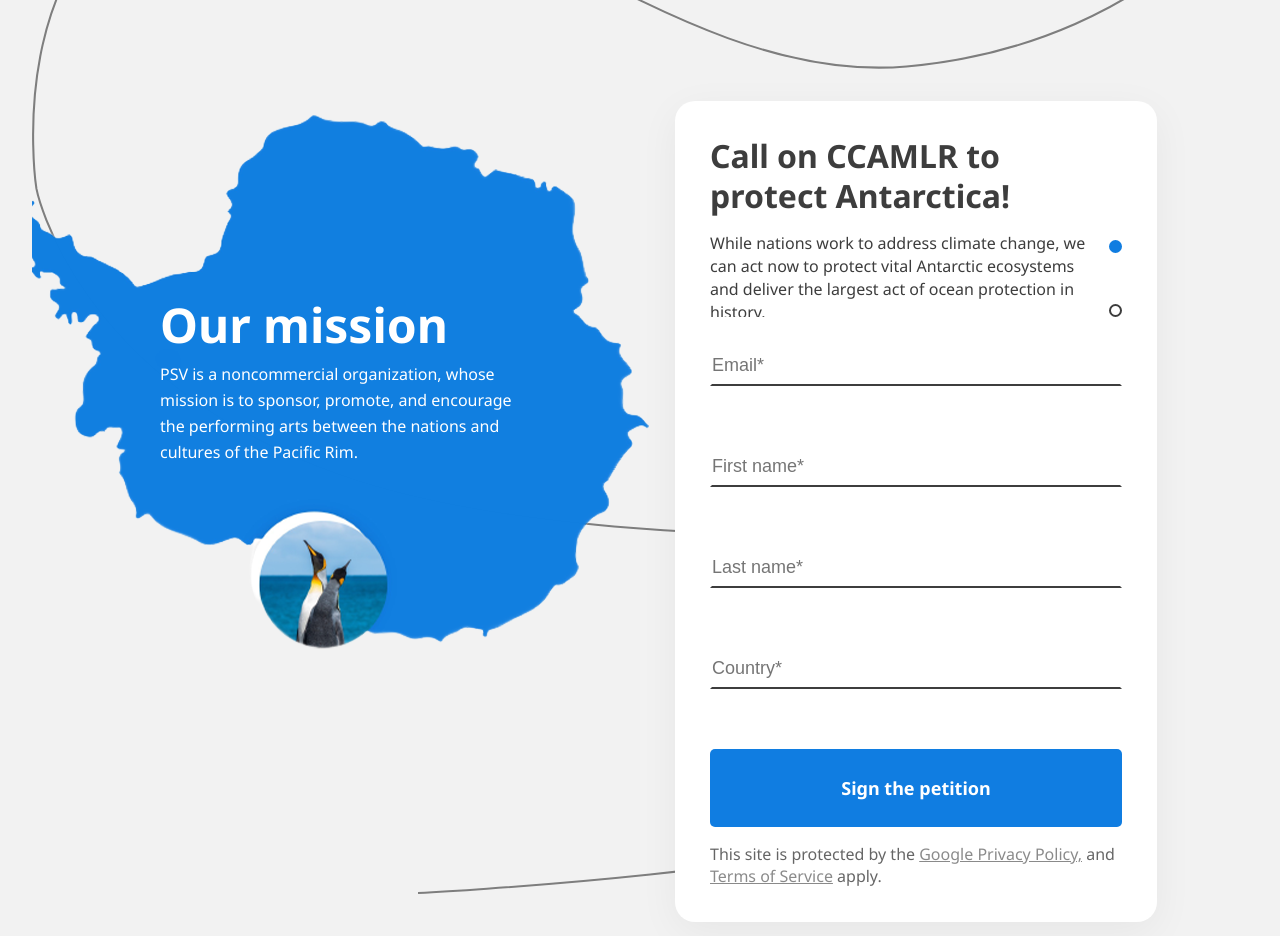
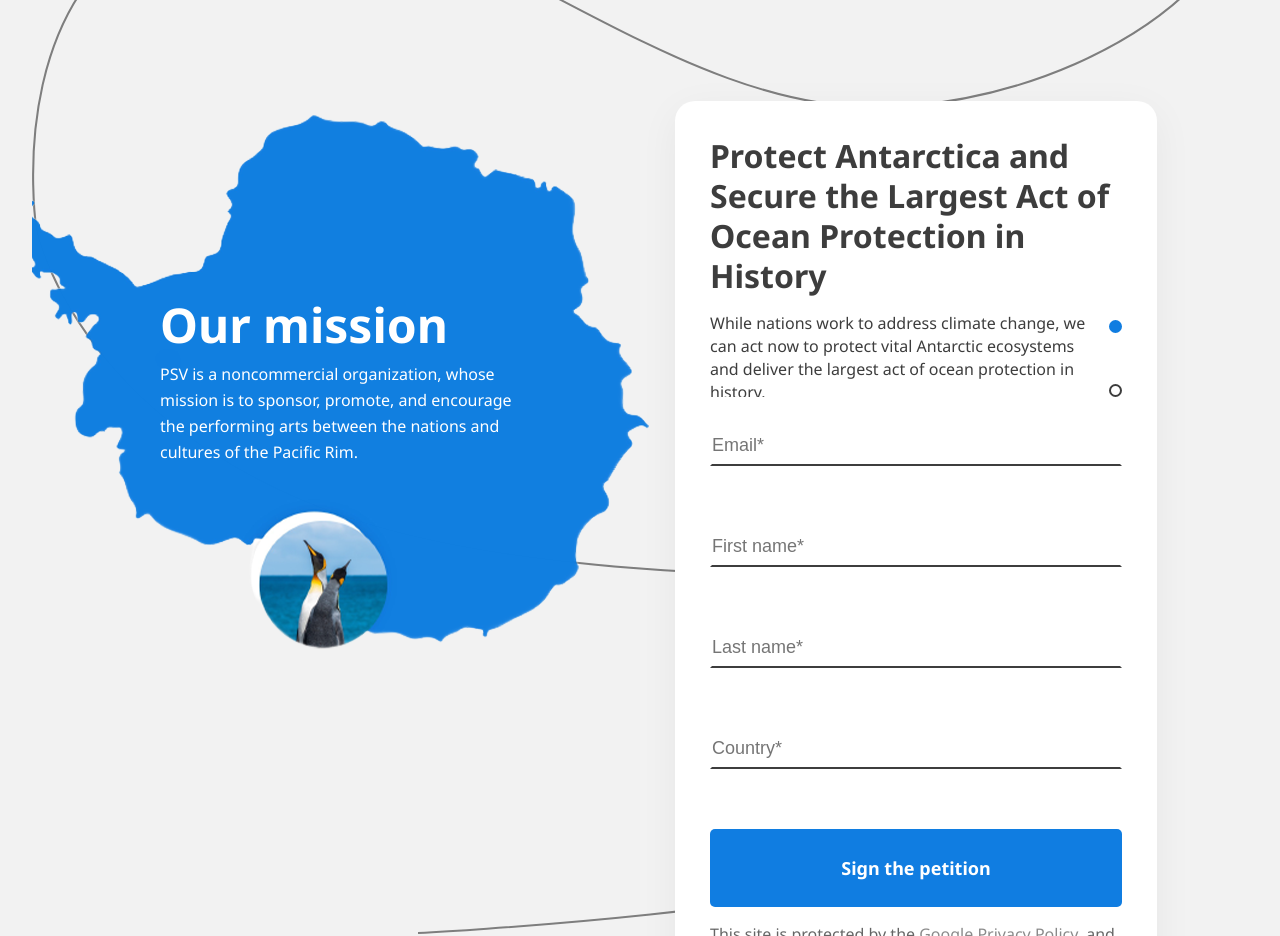
Before and after one commit to bmckenzie93/antarctica-landing-page, a plain HTML site: page index.html in a window 1280 px wide. Shown: the part 960-1896 px from the top of the page. Drawn offline with Linux system fonts and the light colour scheme.

Commit message:
headline edit

```diff
--- a/index.html
+++ b/index.html
@@ -180,7 +180,7 @@
           <form class="form" id="form" action="https://docs.google.com/forms/u/0/d/e/1FAIpQLSdTtkfzTkmrnlKaKBwEeXz3JNYAA0OGHN9r6voGCMyanyJjAA/formResponse?embedded=true" method="post">
             <!-- Form Header -->
             <h3>
-              Call on CCAMLR to protect Antarctica!
+              Protect Antarctica and Secure the Largest Act of Ocean Protection in History
             </h3>
 
             <!-- Form Description -->
```
